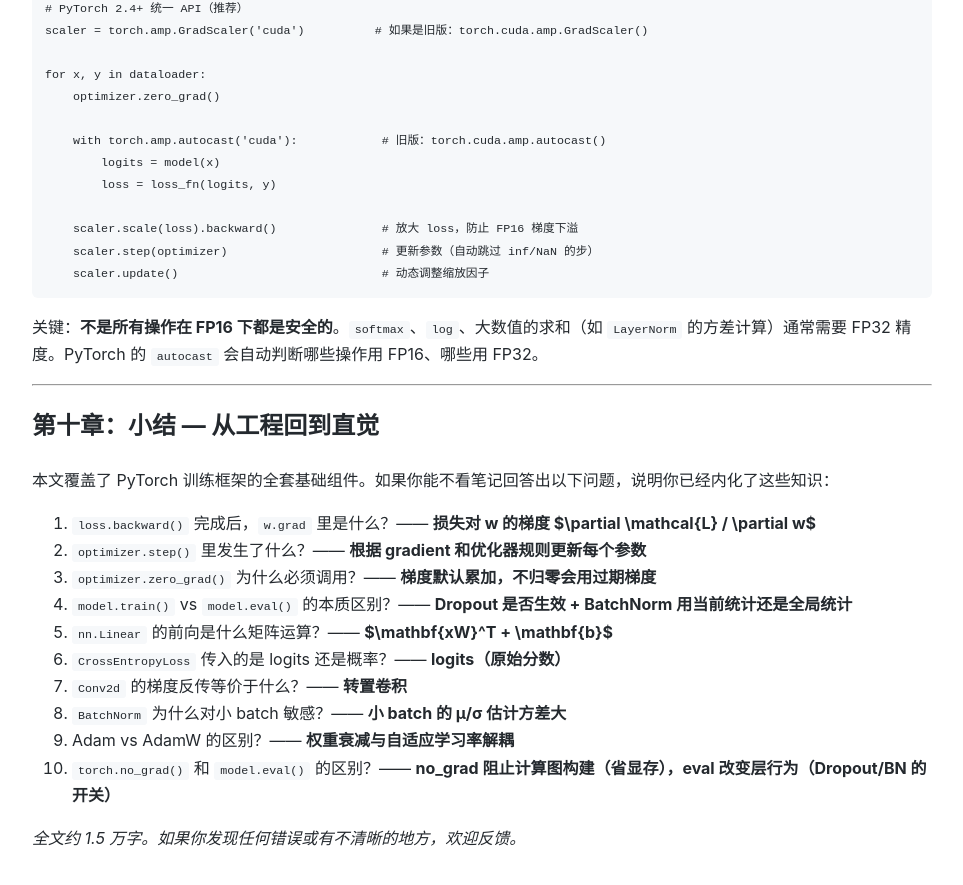
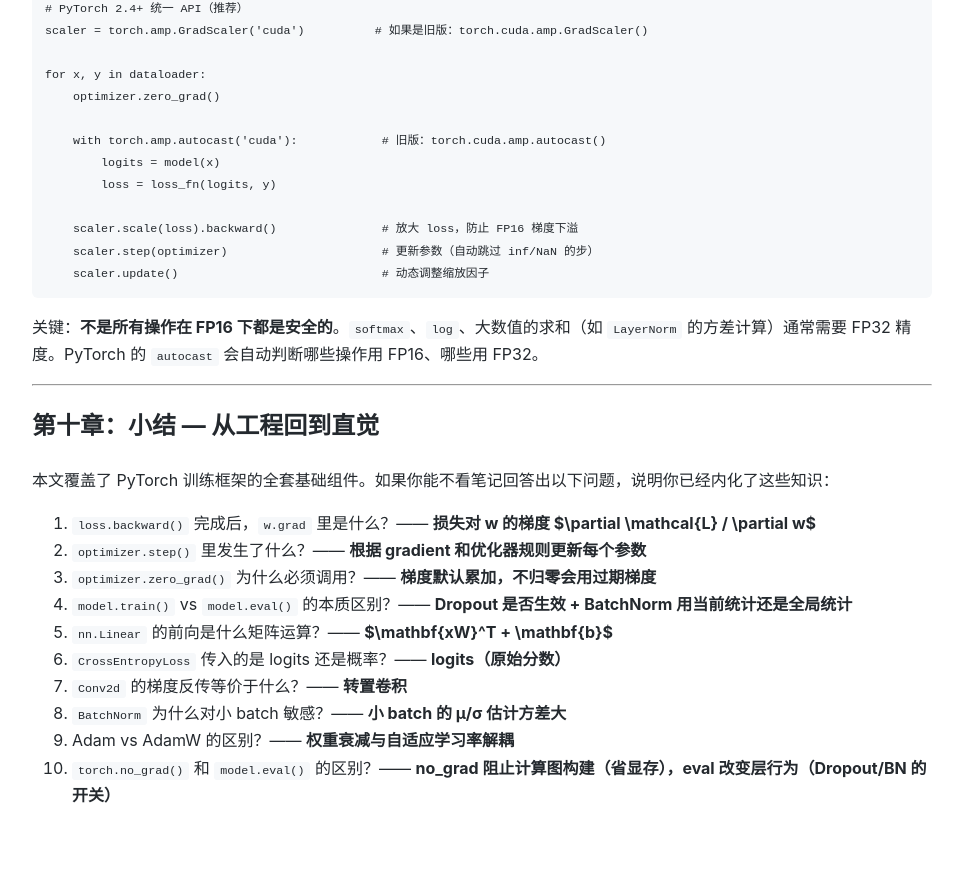
Before and after one commit to liuwwei3/liuwwei3.github.io, a Jekyll site: the page built from blogs/nn-engineering-basics.md, in a window 1280 px wide and 900 px high, scrolled down 34335 px. Shown: the top 885 px of the window, without its empty margins (158-1121 px from the left). Built offline with Jekyll 4.4.1, drawn with Linux system fonts in a browser that asks for light colours; after the commit the page ends 35192 px from its top, so only the background shows below that.

Commit message:
chore: remove closing note line
Co-Authored-By: Claude <noreply@anthropic.com>

```diff
--- a/blogs/nn-engineering-basics.md
+++ b/blogs/nn-engineering-basics.md
@@ -1514,5 +1514,3 @@ for x, y in dataloader:
 8. `BatchNorm` 为什么对小 batch 敏感？—— **小 batch 的 μ/σ 估计方差大**
 9. Adam vs AdamW 的区别？—— **权重衰减与自适应学习率解耦**
 10. `torch.no_grad()` 和 `model.eval()` 的区别？—— **no_grad 阻止计算图构建（省显存），eval 改变层行为（Dropout/BN 的开关）**
-
-*全文约 1.5 万字。如果你发现任何错误或有不清晰的地方，欢迎反馈。*
```
